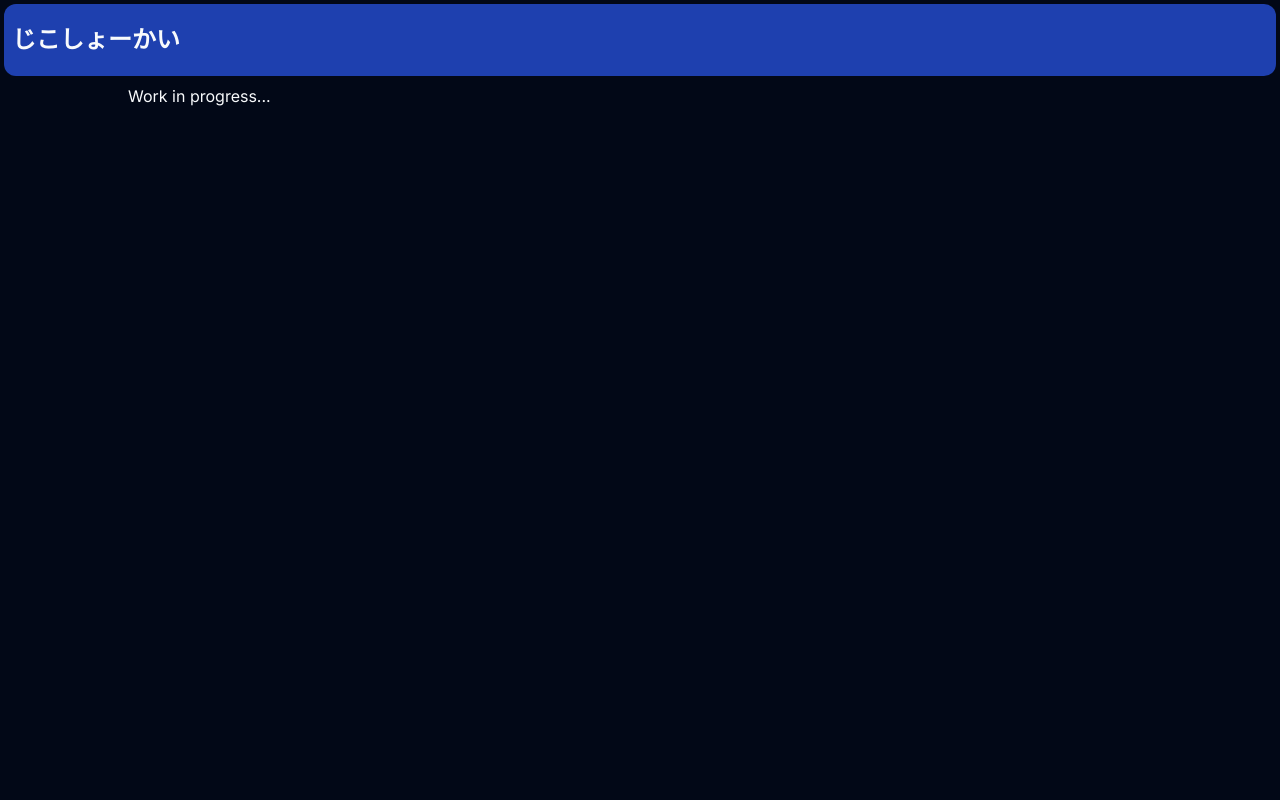
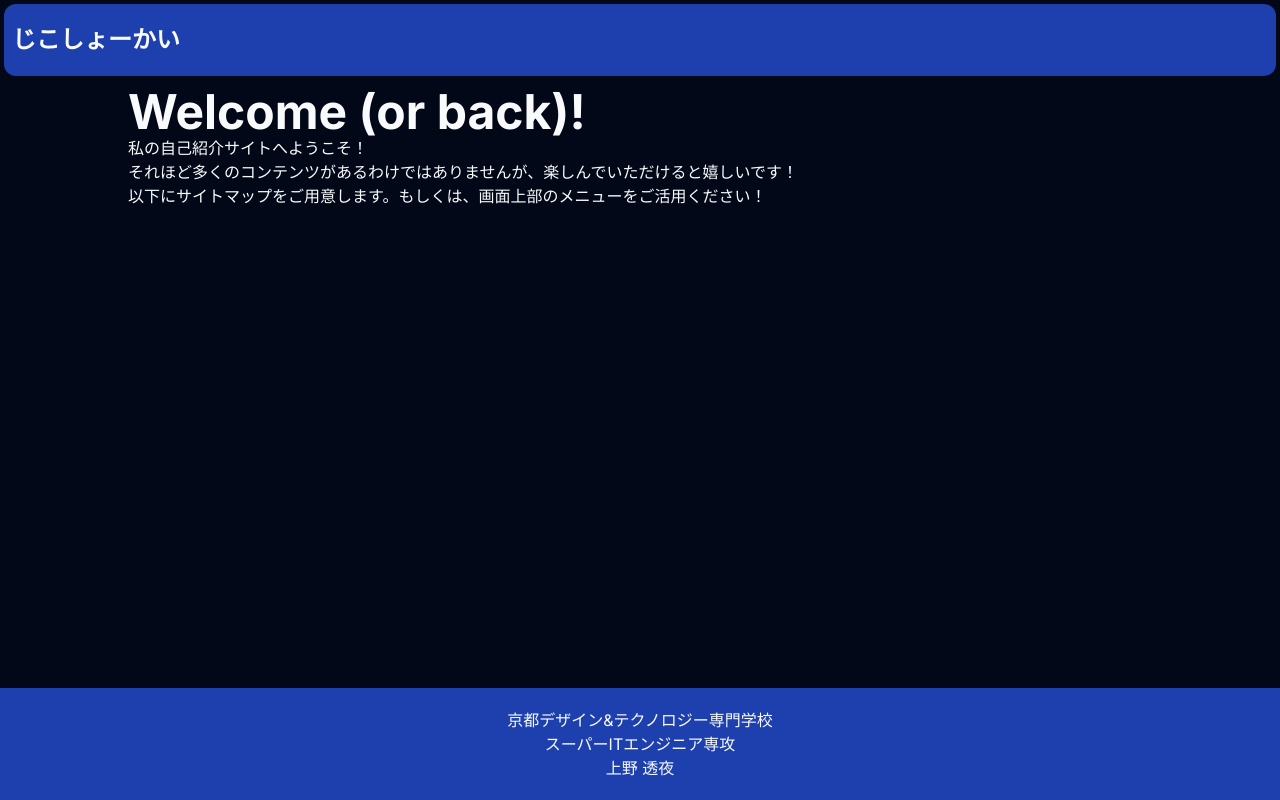
Before and after one commit to Shieru-ktc/about-me, a Next.js app: page / in a window 1280 px wide. Built offline with nearby package versions, Linux system fonts and the light colour scheme.

Commit message:
webkiso saikou

```diff
--- a/app/about/page.tsx
+++ b/app/about/page.tsx
@@ -6,6 +6,15 @@ import {
 } from "@/components/ui/accordion";
 import Image from "next/image";
 import osuPic from "@/public/osu-screenshot.png";
+import phasmoPic from "@/public/phasmophobia.jpg";
+import bsPic from "@/public/beatsaber.jpg";
+import { Creepster } from "next/font/google";
+import { twMerge } from "tailwind-merge";
+
+const creepster = Creepster({
+  weight: "400",
+  subsets: ["latin"],
+});
 
 const About: React.FC = () => {
   return (
@@ -13,7 +22,7 @@ const About: React.FC = () => {
       <Accordion type="multiple">
         <AccordionItem value="item-1">
           <AccordionTrigger>好きなゲームは？</AccordionTrigger>
-          <AccordionContent>
+          <AccordionContent className="mx-auto max-w-[50vw]">
             <div className="m-1 md:flex md:items-center">
               <Image
                 alt="screenshot of osu! lazer"
@@ -40,12 +49,62 @@ const About: React.FC = () => {
                 starsあたりがfcできない。クソゲー。数年やってるけど。
               </p>
             </div>
+            <div className="m-1 flex-row-reverse md:flex md:items-center">
+              <Image
+                alt="screenshot of Phasmophobia trailer"
+                src={phasmoPic}
+                className="rounded-xl md:w-1/3"
+                placeholder="blur"
+              />
+              <p className="text-md mx-2">
+                <a
+                  href="https://www.kineticgames.co.uk/"
+                  className={twMerge(
+                    "text-5xl font-semibold",
+                    creepster.className,
+                  )}
+                >
+                  Phasmophobia
+                </a>
+                <br />
+                Phasmophobiaは、最大4人のフレンドとプレイできる幽霊調査型ホラーゲームです。
+                <br />
+                バカゲーです。
+              </p>
+            </div>
+            <div className="m-1 md:flex md:items-center">
+              <Image
+                alt="screenshot of BeatSaber trailer"
+                src={bsPic}
+                className="rounded-xl md:w-1/3"
+                placeholder="blur"
+              />
+              <p className="text-md mx-2">
+                <a
+                  href="https://osu.ppy.sh"
+                  className={"text-5xl font-semibold"}
+                >
+                  <span className={"text-red-600 dark:text-red-400"}>Beat</span>{" "}
+                  <span className={"text-blue-600 dark:text-blue-400"}>
+                    Saber
+                  </span>
+                </a>
+                <br />
+                Beat Saberは、ビートに合わせてリズムを切るVRゲームです。
+                <br />
+                意外と運動になるけど、次の日は筋肉痛に見舞われるので注意。
+              </p>
+            </div>
           </AccordionContent>
         </AccordionItem>
         <AccordionItem value="item-2">
           <AccordionTrigger>好きな食べ物は？</AccordionTrigger>
           <AccordionContent>
-            そうめん超うまい。Amazonに3kgの訳ありそうめんが売ってるんでおすすめしたいんですが、みんなが買い始めると私の分がなくなるので買わないでください。
+            そうめん超うまい。
+            <a href="https://www.amazon.co.jp/dp/B01DZGAQ4K/">
+              Amazonに3kgの訳ありそうめん
+            </a>
+            が売ってるんでおすすめしたいんですが、みんなが買い始めると私の分がなくなるので買わないでください。
           </AccordionContent>
         </AccordionItem>
         <AccordionItem value="item-3">
@@ -83,6 +142,13 @@ const About: React.FC = () => {
             ハントゥちゃんわかりやすくてすき。
           </AccordionContent>
         </AccordionItem>
+        <AccordionItem value="item-7">
+          <AccordionTrigger>好きなBeat Saberの譜面は？</AccordionTrigger>
+          <AccordionContent>
+            Spin Eternallyとか、
+            <a href="https://beatsaver.com/maps/e4d">Ange du blanc pur</a>とか。
+          </AccordionContent>
+        </AccordionItem>
       </Accordion>
     </>
   );
--- a/app/layout.tsx
+++ b/app/layout.tsx
@@ -5,12 +5,14 @@ import Header from "../components/Header";
 import { ThemeProvider } from "../components/theme-provider";
 import { twMerge } from "tailwind-merge";
 import { Toaster } from "@/components/ui/toaster";
+import Footer from "@/components/Footer";
 
 const inter = Inter({ subsets: ["latin"] });
 
 export const metadata: Metadata = {
-  title: "Create Next App",
-  description: "Generated by create next app",
+  title: "じこしょーかい",
+  description:
+    "じこっじこｊっこいおｊっこいｊきおｊきおｊきおじょきおｊきおｊきじょ紹介",
 };
 
 export default function RootLayout({
@@ -32,9 +34,12 @@ export default function RootLayout({
           enableSystem
           storageKey="theme"
         >
-          <div>
+          <div className="flex h-[100vh] flex-col">
             <Header className="sticky top-0 z-50 m-1" />
-            <div className="mx-8 my-2 md:mx-16 lg:mx-32">{children}</div>
+            <div className="mx-8 my-2 flex-grow md:mx-16 lg:mx-32">
+              {children}
+            </div>
+            <Footer />
             <Toaster />
           </div>
         </ThemeProvider>
--- a/app/page.tsx
+++ b/app/page.tsx
@@ -1,7 +1,20 @@
 const Home: React.FC = () => {
   return (
     <>
-      <p className="text-md">Work in progress...</p>
+      <p className="text-5xl font-bold">Welcome (or back)!</p>
+      <p>
+        私の自己紹介サイトへようこそ！
+        <br />
+        それほど多くのコンテンツがあるわけではありませんが、楽しんでいただけると嬉しいです！
+      </p>
+      <p>
+        以下にサイトマップをご用意します。もしくは、
+        <span className="hidden md:inline">画面上部のメニュー</span>
+        <span className="inline md:hidden">
+          右上のメニューボタンから表示されるメニュー
+        </span>
+        をご活用ください！
+      </p>
     </>
   );
 };
--- /dev/null
+++ b/components/Footer.tsx
@@ -0,0 +1,17 @@
+const Footer: React.FC = () => {
+  return (
+    <>
+      <div className="mt-[100px] bg-blue-200 p-5 dark:bg-blue-800">
+        <div className="w-max-96 text-center">
+          <div className="border-spacing-90">
+            <div>京都デザイン&テクノロジー専門学校</div>
+            <div>スーパーITエンジニア専攻</div>
+            <div>上野 透夜</div>
+          </div>
+        </div>
+      </div>
+    </>
+  );
+};
+
+export default Footer;
```
Also changed, not shown: public/beatsaber.jpg (added), public/phasmophobia.jpg (added).
